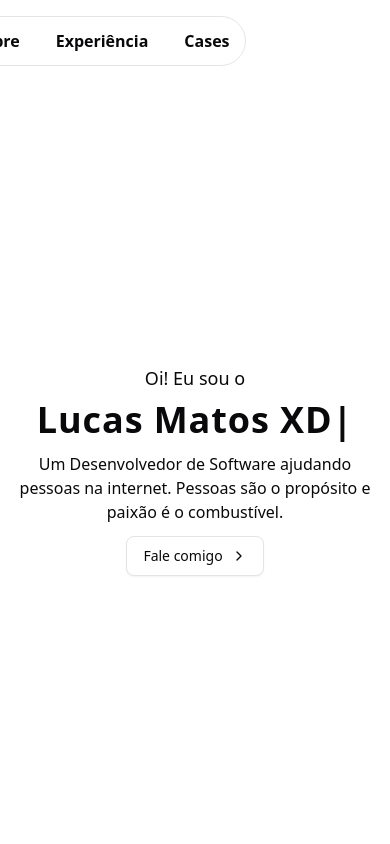
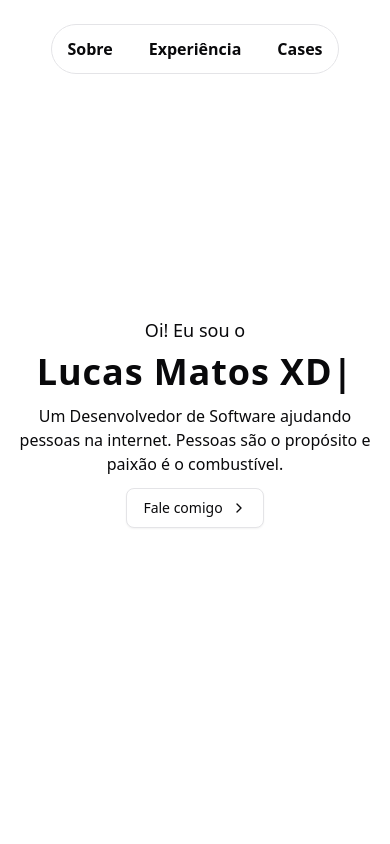
Before and after one commit to lucasgomesmatos/my-portfolio, a Next.js app: page / in a window 390 px wide. Shown: the top 844 px of the page. Built offline with nearby package versions, Linux system fonts and the light colour scheme.

Commit message:
fix: update navigation component positioning for mobile safety and enhance cursor styles

```diff
--- a/app/globals.css
+++ b/app/globals.css
@@ -191,8 +191,13 @@ html {
 }
 
 @keyframes mapBounce {
-  0%, 100% { transform: translate(-50%, -100%) scale(1); }
-  50% { transform: translate(-50%, -120%) scale(1.1); }
+  0%,
+  100% {
+    transform: translate(-50%, -100%) scale(1);
+  }
+  50% {
+    transform: translate(-50%, -120%) scale(1.1);
+  }
 }
 
 .custom-cursor-dot.click {
@@ -203,9 +208,15 @@ html {
 }
 
 @keyframes mapClick {
-  0% { transform: translate(-50%, -100%) scale(1); }
-  50% { transform: translate(-50%, -105%) scale(0.9); }
-  100% { transform: translate(-50%, -100%) scale(1); }
+  0% {
+    transform: translate(-50%, -100%) scale(1);
+  }
+  50% {
+    transform: translate(-50%, -105%) scale(0.9);
+  }
+  100% {
+    transform: translate(-50%, -100%) scale(1);
+  }
 }
 
 .custom-cursor.hover {
@@ -250,3 +261,29 @@ html {
 .cursor-grabbing {
   cursor: grabbing;
 }
+
+/* Navigation mobile-safe positioning */
+.nav-mobile-safe {
+  /* Fallback para navegadores que não suportam env() */
+  top: 8px;
+  /* Usa safe-area-inset-top quando disponível */
+  top: max(env(safe-area-inset-top), 8px);
+}
+
+.nav-mobile-safe-expanded {
+  /* Fallback para navegadores que não suportam env() */
+  top: 24px;
+  /* Usa safe-area-inset-top quando disponível */
+  top: max(calc(env(safe-area-inset-top) + 16px), 24px);
+}
+
+/* Para dispositivos com notch ou barras de status */
+@supports (padding: max(0px)) {
+  .nav-mobile-safe {
+    top: max(env(safe-area-inset-top), 8px);
+  }
+
+  .nav-mobile-safe-expanded {
+    top: max(calc(env(safe-area-inset-top) + 16px), 24px);
+  }
+}
--- a/components/global/navigation.tsx
+++ b/components/global/navigation.tsx
@@ -61,17 +61,19 @@ export function Navigation() {
 
   return (
     <motion.nav
-      className={`sticky left-1/2 h-12 transform -translate-x-1/2 z-50 w-72 md:w-96`}
+      className={`fixed left-1/2 h-12 transform -translate-x-1/2 z-50 w-72 md:w-96 ${
+        isScrolled && !isExpanded
+          ? "nav-mobile-safe"
+          : "nav-mobile-safe-expanded"
+      }`}
       initial={{ y: -100, opacity: 0 }}
       animate={{
         y: 0,
         opacity: 1,
-        top: isScrolled && !isExpanded ? "0px" : "16px",
       }}
       transition={{
         duration: 0.5,
         ease: "easeOut",
-        top: { duration: 0.1, ease: "easeInOut" },
       }}
     >
       {/* Estado normal (no topo) ou expandido */}
@@ -152,7 +154,7 @@ export function Navigation() {
         {isExpanded && (
           <motion.button
             type="button"
-            className="sticky inset-0 -z-10"
+            className="fixed inset-0 -z-10"
             aria-label="Fechar menu"
             tabIndex={0}
             onClick={() => setIsExpanded(false)}
```
